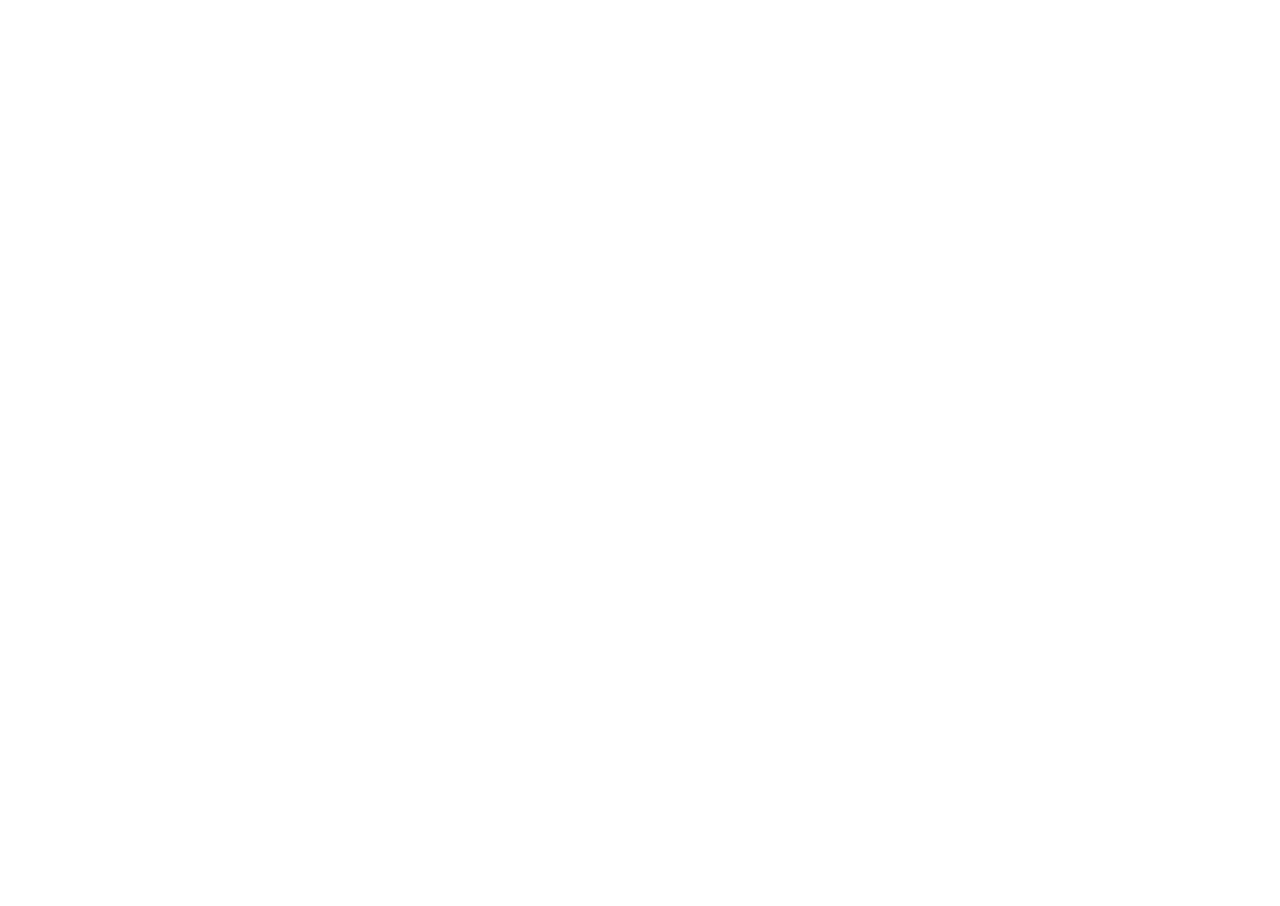
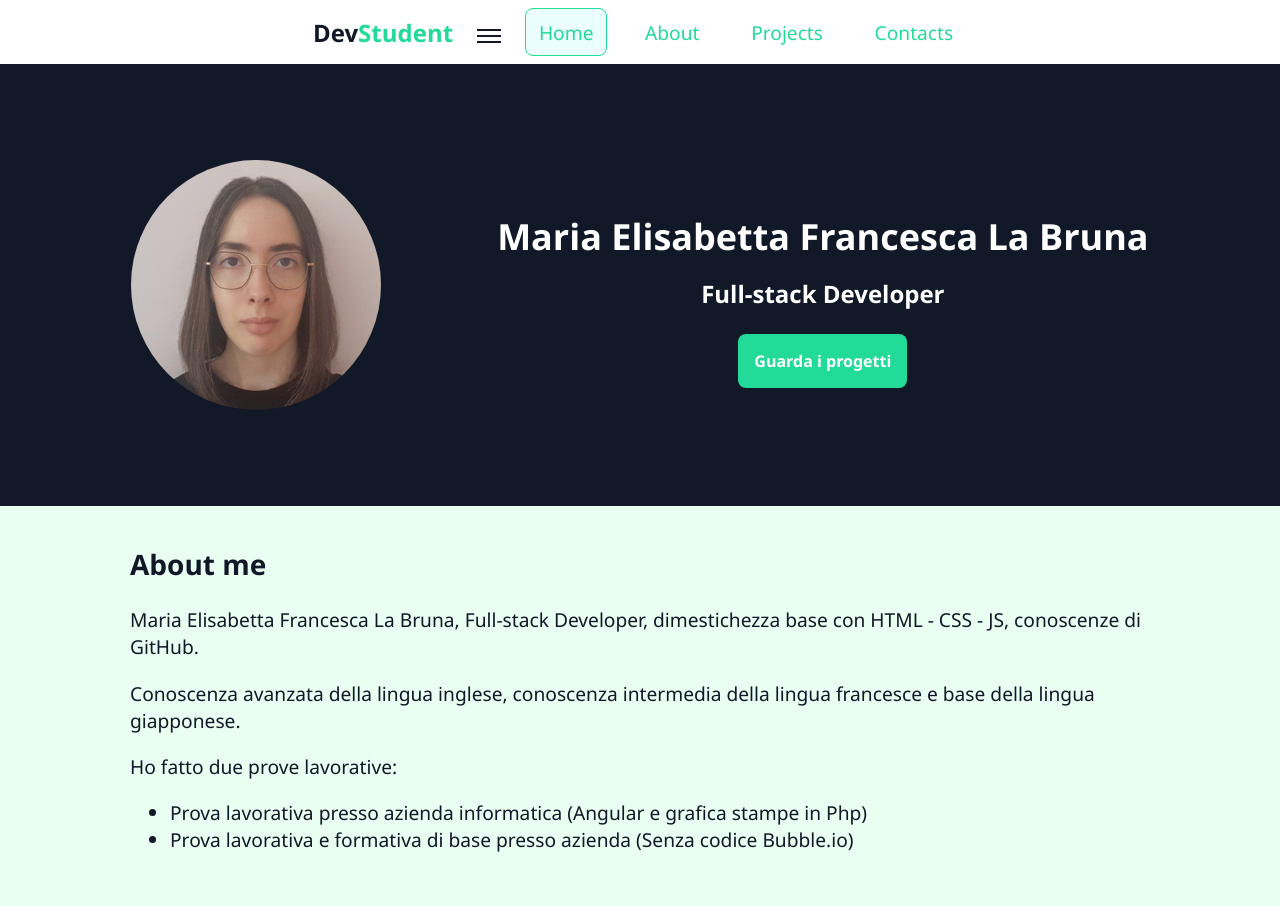
Before and after one commit to LaBrunaElisabetta/DevStudent-Progetto-Riverloop, a plain HTML site: page index.html in a window 1280 px wide. Before the commit the page ends 800 px from the top, so only its background shows below. Drawn offline with Linux system fonts and the light colour scheme.

Commit message:
feat: creazione completa dell'headder, sezione hero e sezione about con i corrispettivi stili css e logiche js

```diff
--- a/app.js
+++ b/app.js
@@ -0,0 +1,126 @@
+
+// ANNO CORRENTE
+const yearEl = document.getElementById("year");
+
+if (yearEl) {
+  yearEl.textContent = String(new Date().getFullYear());
+}
+
+// TOGGLE MENU ICON/HAMBURGHER
+const menuBtn = document.getElementById("menu-button");
+const primaryNav = document.getElementById("primary-nav");
+
+
+if (menuBtn && primaryNav) {
+  // CLICK SUL MENU
+  menuBtn.addEventListener("click", () => {
+    // ARIA-EXPANDED TRUE O FALSE
+    const isOpen = menuBtn.getAttribute("aria-expanded") === "true";
+    const next = !isOpen;  // INVERSIONE DELLO STATO
+
+    // AGGIORNAMENTO DI ARIA-EXPANDED A TRUE O FALSE
+    menuBtn.setAttribute("aria-expanded", String(next));
+    primaryNav.setAttribute("data-open", String(next));
+  });
+
+  // POSSIBILITà DI CHIUDERE IL MENù CON IL TASTO ESC
+  window.addEventListener("keydown", (e) => {
+    if (e.key === "Escape") {
+      menuBtn.setAttribute("aria-expanded", "false");
+      primaryNav.setAttribute("data-open", "false");
+    }
+  });
+}
+
+// EVIDENZIO IL LINK ATTIVO DURANTE LO SCROLL NELLA PAGINA
+const nav = document.getElementById("primary-nav");
+const navLinks = nav ? nav.querySelectorAll('a[href^="#"]') : []; // tutti i link interni
+
+// MAPPATURA DEI LINK A
+const sectionsMap = new Map();
+
+navLinks.forEach((link) => {
+  const id = link.getAttribute("href");
+  const section = id ? document.querySelector(id) : null;
+  if (section) sectionsMap.set(section, link);
+});
+
+// RIMOZIONE ARIA-CURRENT DAI LINK E AGGIUNTA DELL'ATTRIBUTO ATTIVO
+function setActiveLink(activeSection) {
+  navLinks.forEach((a) => a.removeAttribute("aria-current"));
+  const link = sectionsMap.get(activeSection);
+  if (link) link.setAttribute("aria-current", "page");
+}
+
+// AVENDO SEZIONI MAPPATE SI OSSERVA
+if ("IntersectionObserver" in window && sectionsMap.size) {
+  const observer = new IntersectionObserver(
+    (entries) => {
+      let best = null;
+      for (const entry of entries) {
+        if (entry.isIntersecting) {
+          if (!best || entry.intersectionRatio > best.intersectionRatio) {
+            best = entry;
+          }
+        }
+      }
+      if (best) setActiveLink(best.target);
+    },
+    {
+      root: null,
+      rootMargin: "-35% 0px -35% 0px",
+      threshold: [0, 0.25, 0.5, 0.75, 1],
+    }
+  );
+
+  // SEZIONI SOTTO OSSERVAZIONE
+  sectionsMap.forEach((_link, section) => observer.observe(section));
+} // <-- chiude l'if (IntersectionObserver)
+
+// CAMBIA LINK QUANDO CAMBIA L'HASH
+window.addEventListener("hashchange", () => {
+  const current = document.querySelector(location.hash);
+  if (current && sectionsMap.has(current)) setActiveLink(current);
+});
+
+// EVIDENZIA HASH NELL'URL
+document.addEventListener("DOMContentLoaded", () => {
+  const current = document.querySelector(location.hash);
+  if (current && sectionsMap.has(current)) setActiveLink(current);
+});
+
+// CHUDI MENU HAMBURGHER SE VIENE CLICCATO UN ALTRO ELEMENTO
+if (menuBtn && nav) {
+  navLinks.forEach((link) => {
+    link.addEventListener("click", () => {
+      if (menuBtn.getAttribute("aria-expanded") === "true") {
+        menuBtn.setAttribute("aria-expanded", "false");
+        primaryNav.setAttribute("data-open", "false");
+      }
+    });
+  });
+}
+
+/* FORM */
+const form = document.querySelector(".form");
+
+
+if (form) {
+    form.addEventListener("submit", (e) => {
+        e.preventDefault();
+
+        // PER RECUPERARE NOME ED EMAIL
+        const nome = document.getElementById("nome")?.value.trim();
+        const email = document.getElementById("email")?.value.trim();
+
+        //MESSAGIO ERRORE CAMPI NOME ED EMAIL VUOTI
+        if (!nome || !email) {
+            alert("Per proseguire i campi Nome ed Email devono essere compilati.");
+            return;
+        }
+        alert ("Grazie, la rua richiesta di lavoro è stata inviata con successo!");
+
+        //RESET CAMPI FORM
+        form.reset();
+    });
+}
--- a/index.html
+++ b/index.html
@@ -8,6 +8,94 @@
 </head>
 <body>
 
+    <!-- HEADER -->
+    <header class="header">
+      <div class="container-header__inner">
+        <a class="logo" href="#home"
+          ><span class="logo--dev">Dev</span
+          ><span class="logo--accent">Student</span></a
+        >
+
+        <button
+          class="menu-button"
+          id="menu-button"
+          aria-controls="primary-nav"
+          aria-expanded="false"
+        >
+          <span class="sr-only">Apri/Chiudi menu</span>
+          <span aria-hidden="true" class="menu-icon"></span>
+        </button>
+
+        <!--  NAVBAR -->
+        <nav id="primary-nav" class="nav" aria-label="Navigazione principale">
+          <ul>
+            <li><a href="#home">Home</a></li>
+            <li><a href="#about">About</a></li>
+            <li><a href="#projects">Projects</a></li>
+            <li><a href="#contatti">Contacts</a></li>
+          </ul>
+        </nav>
+        <!--  FINE NAVBAR -->
+      </div>
+    </header>
+
+    <!-- FINE HEADER -->
+
+    <!-- MAIN -->
+    <main id="main-content">
+      <!-- SEZIONE HERO (HOME) -->
+      <section id="home" class="hero" aria-labelledby="hero-title">
+        <div class="container">
+          <img
+            id="fotoDeveloper"
+            class="fotoDeveloper"
+            src="Foto Esercitazione.jpg"
+            alt="foto-developer"
+          />
+          <div class="hero-text">
+            <h1 id="hero-title">Maria Elisabetta Francesca La Bruna</h1>
+            <p>Full-stack Developer</p>
+
+             <!-- CTA -->
+          <a class="btn btn--primary hero-cta" href="#projects">Guarda i progetti</a>
+        </div>
+          </div>
+        </div>
+      </section>
+
+      <!-- FINE HERO -->
+
+      <!-- ABOUT -->
+      <section id="about" class="section" aria-labelledby="title-about">
+        <div class="container">
+          <h2 id="about--title">About me</h2>
+
+          <div class="about-content">
+            <p>
+              Maria Elisabetta Francesca La Bruna, Full-stack Developer,
+              dimestichezza base con HTML - CSS - JS, conoscenze di GitHub.
+            </p>
+            <p>
+              Conoscenza avanzata della lingua inglese, conoscenza intermedia della lingua francesce e base della lingua giapponese.
+            </p>
+            <p>
+              Ho fatto due prove lavorative:
+              <ul>
+                <li>
+                  Prova lavorativa presso azienda informatica (Angular e grafica stampe in Php)
+                </li>
+                   <li>
+                 Prova lavorativa e formativa di base presso azienda (Senza codice Bubble.io)
+                </li>
+              </ul>
+            </p>
+          </div>
+        </div>
+      </section>
+
+      <!-- FINE ABOUT -->
+
+    </main>
 
 
     <!-- SCRIPT JS -->
--- a/style.css
+++ b/style.css
@@ -0,0 +1,327 @@
+:root {
+  /* PALETTE PRINCIPALE */
+  --bg: #f9fafb;
+  --fg: #111827;
+  --brand: #23db98;
+  --accent: #f59e0b;
+  --muted: #6b7280;
+
+  /* GRANDEZZA FONT */
+  --fs-base: 1rem;
+  --fs-lg: 1.2rem;
+  --fs-xl: 1.5rem;
+
+  /* SPAZIO E ALTEZZE */
+  --space-1: 1rem;
+  --space-2: 1.5rem;
+  --space-3: 2rem;
+  --space-4: 2.5rem;
+
+  --container: 1100px;
+  --header-h: 64px;
+
+  /* BORDI ROTONDI */
+  --radius: 8px;
+}
+
+/* RESET E BOXMODEL OVUNQUE */
+*,
+*::before,
+*::after {
+  box-sizing: border-box;
+}
+html,
+body {
+  margin: 0;
+  padding: 0;
+}
+
+/* SCROLL FLUIDO E ACCESSIBILITÁ */
+
+html {
+  scroll-behavior: smooth;
+}
+@media (prefers-reduced-motion: reduce) {
+  html {
+    scroll-behavior: auto;
+  }
+}
+
+body {
+  background-color: var(--bg);
+  color: var(--fg);
+  font-size: var(--fs-base);
+  font-family: "Segoe UI", Tahoma, Geneva, Verdana, sans-serif;
+}
+
+/* FORMATTAZIONE TITOLI */
+
+h1 {
+  font-size: clamp(var(--fs-xl), 4vw, 2.25rem);
+}
+h2 {
+  font-size: clamp(var(--fs-lg), 3vw, 1.75rem);
+}
+h3 {
+  font-size: clamp(var(--fs-base), 2.5vw, 1.25rem);
+}
+
+a:focus,
+button:focus,
+input:focus,
+textarea:focus,
+select:focus {
+  outline: 2.5px solid var(--accent);
+  outline-offset: 2px;
+  outline-offset: 1px;
+  border-radius: var(--radius);
+  padding: 0.6rem;
+}
+
+/* CONTENITORI E SEZIONI */
+
+.container {
+  max-width: var(--container);
+  margin-inline: auto;
+  padding-inline: var(--space-4);
+}
+.section {
+  padding-block: var(--space-1);
+}
+
+/* SKIP LINK */
+
+.skip-link {
+  position: absolute;
+  left: -9999px;
+  top: 0;
+  background: var(--accent);
+  color: #fff;
+  padding: var(--space-2) var(--space-3);
+  border-radius: 8px;
+  z-index: 100;
+}
+.skip-link:focus {
+  left: var(--space-4);
+  top: calc(var(--space-4) + 2px);
+}
+
+:target {
+  scroll-margin-top: calc(var(--header-h) + 8px);
+}
+
+/* DECORAZIONE GENERALE LINK */
+a {
+  color: var(--brand);
+  text-decoration: none;
+}
+
+/* HEADER */
+
+.header {
+  position: sticky;
+  top: 0;
+  z-index: 50;
+  background: #fff;
+  height: var(--header-h);
+  display: grid;
+  align-items: center;
+}
+
+.container-header__inner {
+  display: flex;
+  align-items: center;
+  justify-content: center;
+}
+
+/* LOGO DEVSTUDENT */
+
+.logo {
+  font-weight: 800;
+  font-size: var(--fs-xl);
+  border: none;
+  transition: none;
+}
+
+.logo:hover {
+  border: none;
+}
+
+.logo--dev {
+  color: var(--fg);
+}
+
+.logo--accent {
+  color: var(--brand);
+}
+
+/* MENU ICON/HAMBURGHER */
+
+.sr-only {
+  position: absolute !important;
+  width: 1px;
+  height: 1px;
+  padding: 0;
+  margin: -1px;
+  overflow: hidden;
+  clip: rect(0, 0, 0, 0);
+  white-space: nowrap;
+  border: 0;
+}
+
+.menu-button {
+  background: transparent;
+  border: 0;
+  cursor: pointer;
+  padding: var(--space-2);
+}
+.menu-icon {
+  width: 24px;
+  height: 2px;
+  background: var(--fg);
+  display: inline-block;
+  position: relative;
+}
+.menu-icon::before,
+.menu-icon::after {
+  content: "";
+  position: absolute;
+  left: 0;
+  width: 24px;
+  height: 2px;
+  background: var(--fg);
+}
+.menu-icon::before {
+  top: -6px;
+}
+.menu-icon::after {
+  top: 6px;
+}
+
+/* NAVBAR */
+
+.nav[data-open="true"] {
+  display: block;
+  position: absolute;
+  top: calc(var(--header-h) + 6px);
+  left: var(--space-2);
+  right: var(--space-2);
+  background: #fff;
+  border-radius: var(--radius);
+  padding: var(--space-2);
+}
+
+.nav ul {
+  display: flex;
+  gap: var(--space-2);
+  list-style: none;
+  margin: 0;
+  padding: 0;
+  justify-content: center;
+}
+
+.nav li a {
+  text-decoration: none;
+  font-weight: 510;
+  font-size: var(--fs-lg);
+  padding: 0.6rem 0.8rem;
+  display: inline-block;
+  border: 1px solid transparent;
+  border-radius: var(--radius);
+  transition: all 0.2s ease;
+}
+
+/* LINK ATTIVO NAVBAR */
+.nav li a[aria-current="page"] {
+  border-color: var(--brand);
+  background-color: rgba(58, 231, 237, 0.1);
+  color: var(--brand);
+}
+
+.nav li a:hover {
+  border-color: var(--brand);
+  background-color: rgba(58, 231, 237, 0.1);
+  color: var(--brand);
+}
+
+/* HERO  */
+
+.hero {
+  display: grid;
+  place-items: center;
+  background: var(--fg);
+  color: #fff;
+  text-align: center;
+  padding-block: clamp(3rem, 8vw, 6rem);
+}
+
+/* ALLINEAMENTO ELEMENTI HERO */
+
+.hero .container {
+  display: grid;
+  grid-template-columns: 1fr 2fr; /* 1 E 2 PARTI */
+  align-items: center;
+  gap: var(--space-4);
+  text-align: left;
+}
+
+.hero .container p {
+  font-size: var(--fs-xl);
+  font-weight: 600;
+}
+
+/* IMG HERO */
+
+.container img {
+  border-radius: 100%;
+}
+
+/* ALLINEAMENTO H1-P-BUTTON HERO */
+
+.hero-text {
+  display: flex;
+  flex-direction: column;
+  align-items: center;
+  text-align: center;
+}
+
+.hero-text h1 {
+  margin-bottom: 1rem; /* o var(--space-1) */
+}
+
+.hero-text p {
+  margin-top: 0;
+  margin-bottom: var(--space-2);
+}
+
+.hero-text a {
+  color: #fff;
+  font-size: var(--fs-);
+  font-weight: 700;
+  background-color: var(--brand);
+  border: none;
+  padding: var(--space-1);
+  border-radius: var(--radius);
+  cursor: pointer;
+  transition: transform 0.2s ease;
+}
+
+.hero-text a:hover {
+  background-color: rgb(48, 255, 155);
+  transform: scale(1.1);
+}
+
+/* ABOUT */
+
+#about {
+  background-color: #e8fff1;
+  height: 50vh;
+}
+
+.about-content p {
+  font-size: var(--fs-lg);
+}
+
+.about-content ul li {
+  font-size: var(--fs-lg);
+}
```
Also changed, not shown: Foto Esercitazione.jpg (added).
